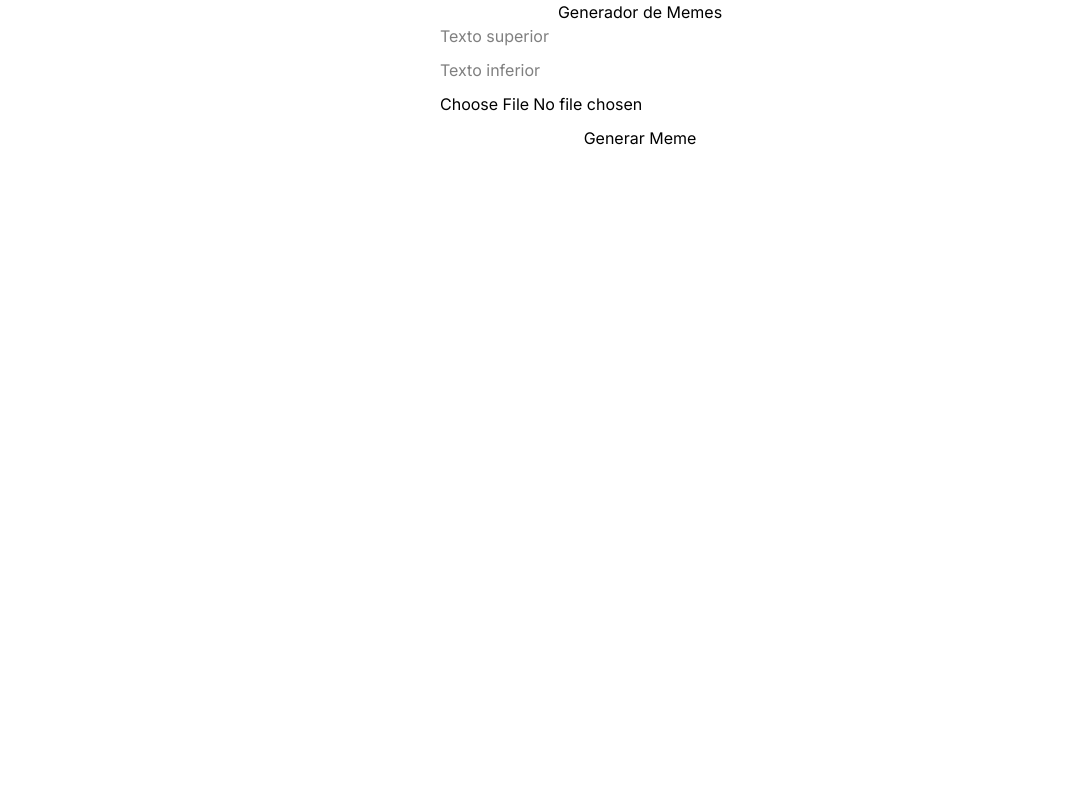
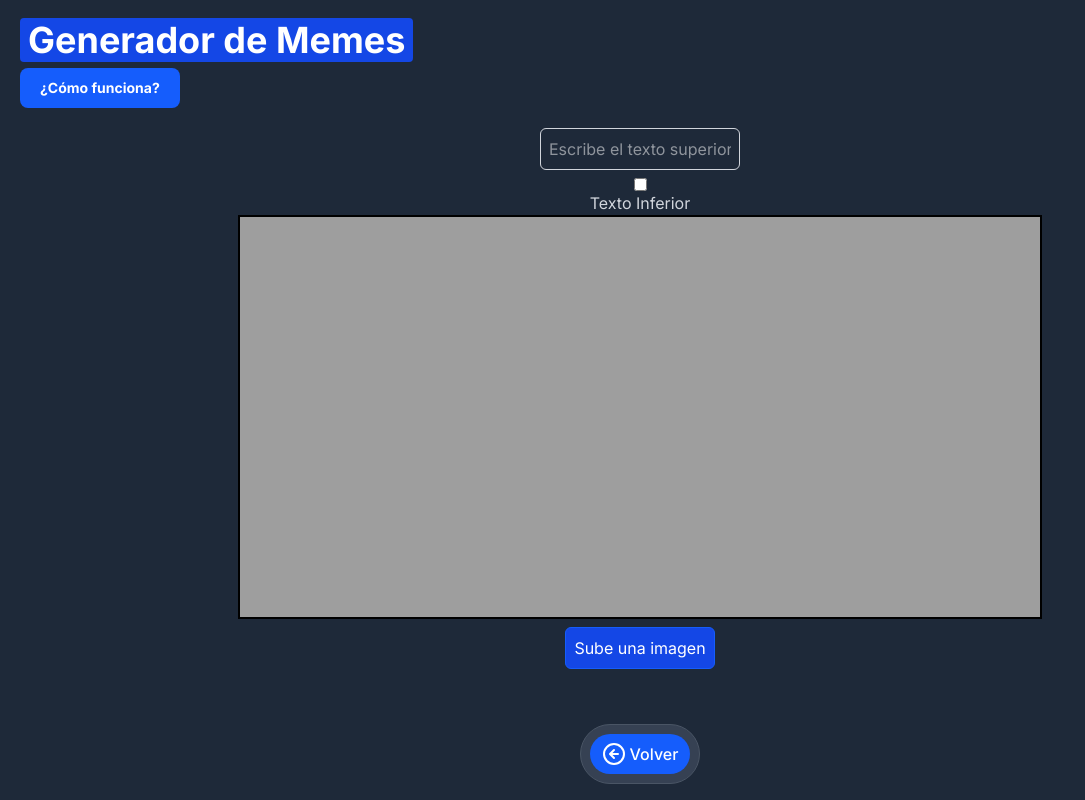
Before and after one commit to xWickz/proyectos-javascript, a Vue app: page /meme-generator in a window 1280 px wide. Shown: the whole page, without its empty margins (0-1085 px from the left). Built offline with nearby package versions, Linux system fonts and the light colour scheme.

Commit message:
memeGenerator first version

```diff
--- a/src/components/09_memeGenerator/memeGenerator.vue
+++ b/src/components/09_memeGenerator/memeGenerator.vue
@@ -1,116 +1,100 @@
 <template>
-  <div class="meme-generator">
-    <h2>Generador de Memes</h2>
-    <div class="meme-form">
-      <input v-model="topText" placeholder="Texto superior" />
-      <input v-model="bottomText" placeholder="Texto inferior" />
-      <input type="file" @change="onImageChange" accept="image/*" />
-      <button @click="generateMeme">Generar Meme</button>
-    </div>
-    <div v-if="memeUrl" class="meme-preview">
-      <div class="meme-image-wrapper">
-        <img :src="memeUrl" alt="Meme" ref="memeImage" />
-        <div class="meme-text top">{{ topText }}</div>
-        <div class="meme-text bottom">{{ bottomText }}</div>
+  <section class="bg-white dark:bg-gray-800 dark:text-white min-h-screen p-5">
+
+      <!-- Componente: Nombre del Proyecto, ¿Cómo funciona? -->
+      <ProjectTitle id="8" />
+      <ProjectInfo id="8" />
+
+      <div class="flex flex-col items-center mb-20">
+        <input type="text" placeholder="Escribe el texto superior" class="w-50 p-2 mb-2 border border-gray-300 rounded-md focus:outline-none focus:ring-2 focus:ring-blue-500" v-model="textoSuperior" maxlength="40"/>
+        <input type="text" placeholder="Escribe el texto inferior" class="w-50 p-2 mb-2 border border-gray-300 rounded-md focus:outline-none focus:ring-2 focus:ring-blue-500" v-model="textoInferior" maxlength="40" v-if="secondaryText"/>
+
+        <input type="checkbox" id="texto2" @click="toggleText"/>
+        <label for="texto2" class="text-gray-300"> Texto Inferior </label>
+
+        <canvas id="myCanvas" width="800" height="400" style="border:2px solid black;" ref="canvas">
+          Tu navegador no soporta canva.
+        </canvas>
+
+        <label for="files" class="w-auto p-2 mb-5 mt-2 border border-blue-600 bg-blue-700 hover:bg-blue-800 rounded-md focus:outline-none focus:ring-2 focus:ring-blue-500">Sube una imagen</label>
+        <input type="file" id="files" style="display:none;" accept="image/png, image/jpeg" @change="handleImageUpload"/>
+
       </div>
-      <button @click="downloadMeme">Descargar Meme</button>
-    </div>
-  </div>
+      <!-- Componente: Footer -->
+      <Footer />
+  </section>
 </template>
 
-<script>
-export default {
-  name: "MemeGenerator",
-  data() {
-    return {
-      topText: "",
-      bottomText: "",
-      image: null,
-      memeUrl: null,
-    };
-  },
-  methods: {
-    onImageChange(e) {
-      const file = e.target.files[0];
-      if (file) {
-        this.image = file;
-        this.memeUrl = URL.createObjectURL(file);
-      }
-    },
-    generateMeme() {
-      // El meme se genera visualmente, para descargar se renderiza en canvas
-    },
-    downloadMeme() {
-      const img = this.$refs.memeImage;
-      const canvas = document.createElement('canvas');
-      const ctx = canvas.getContext('2d');
-      canvas.width = img.naturalWidth;
-      canvas.height = img.naturalHeight;
-      ctx.drawImage(img, 0, 0);
-      // Texto superior
-      ctx.font = `${canvas.width / 10}px Impact`;
-      ctx.fillStyle = 'white';
-      ctx.strokeStyle = 'black';
-      ctx.textAlign = 'center';
-      ctx.lineWidth = 4;
-      ctx.textBaseline = 'top';
-      ctx.strokeText(this.topText, canvas.width / 2, 10);
-      ctx.fillText(this.topText, canvas.width / 2, 10);
-      // Texto inferior
-      ctx.textBaseline = 'bottom';
-      ctx.strokeText(this.bottomText, canvas.width / 2, canvas.height - 10);
-      ctx.fillText(this.bottomText, canvas.width / 2, canvas.height - 10);
-      const link = document.createElement('a');
-      link.download = 'meme.png';
-      link.href = canvas.toDataURL();
-      link.click();
-    },
-  },
-};
+<script setup>
+import { ref, onMounted, watch } from 'vue';
+
+// Import Utils
+import ProjectTitle from '../common/ProjectTitle.vue';
+import ProjectInfo from '../common/ProjectInfo.vue';
+import Footer from '../common/Footer.vue';
+
+const textoSuperior = ref('');
+const textoInferior = ref('');
+const canvas = ref(null);
+const imageSrc = ref("https://cdn.mos.cms.futurecdn.net/KHQb3Ny62YxXnCEon4mm43.jpg"); // URL de la imagen del meme
+
+function handleImageUpload(event) {
+  const file = event.target.files[0];
+  if (!file) return;
+  const reader = new FileReader();
+
+  reader.onload = e => {
+    imageSrc.value = e.target.result;
+    drawCanvas();
+  }
+
+  reader.readAsDataURL(file); // Leer el archivo como URL de datos
+
+}
+
+function drawCanvas() {
+  const c = canvas.value;
+  if (!c) return;
+
+  const ctx = c.getContext("2d");
+  ctx.clearRect(0, 0, c.width, c.height); // Limpiar el canvas
+
+  const imagen = new Image();
+  imagen.src = imageSrc.value;
+  imagen.onload = function() {
+    ctx.drawImage(imagen, 0, 0, c.width, c.height); // Dibujar la imagen
+    ctx.font = `${Math.floor(c.height / 10)}px Impact`;
+    ctx.strokeStyle = "black"; // Color del borde del texto
+    ctx.lineWidth = 5; // Ancho del borde del texto
+    ctx.fillStyle = "white"; // Color del texto
+
+    ctx.textAlign = "center"; // Alinear el texto al centro
+
+    ctx.textBaseline = "top"; // Alinear el texto desde la parte superior
+    ctx.strokeText(textoSuperior.value, c.width / 2, 20); // Dibujar el borde del texto
+    ctx.fillText(textoSuperior.value, c.width / 2, 20); // Dibujar el texto
+
+    ctx.textBaseline = "bottom"; // Alinear el texto desde la parte inferior
+    ctx.strokeText(textoInferior.value, c.width / 2, c.height - 20); // Dibujar el borde del texto
+    ctx.fillText(textoInferior.value, c.width / 2, c.height - 20); // Dibujar el texto
+  };
+
+}
+
+const secondaryText = ref(false); // Variable para mostrar/ocultar el segundo texto
+
+function toggleText() {
+  secondaryText.value = !secondaryText.value; // Cambiar el estado del segundo texto
+  if (!secondaryText.value) {
+    textoInferior.value = ''; // Limpiar el texto inferior si se oculta
+  }
+}
+
+onMounted(() => {
+  drawCanvas();
+});
+
+
+watch([textoSuperior, textoInferior, imageSrc], drawCanvas);
+
 </script>
-
-<style scoped>
-.meme-generator {
-  max-width: 400px;
-  margin: 0 auto;
-  text-align: center;
-}
-.meme-form {
-  display: flex;
-  flex-direction: column;
-  gap: 10px;
-  margin-bottom: 20px;
-}
-.meme-preview {
-  position: relative;
-}
-.meme-image-wrapper {
-  position: relative;
-  display: inline-block;
-}
-.meme-image-wrapper img {
-  max-width: 100%;
-  display: block;
-}
-.meme-text {
-  position: absolute;
-  left: 50%;
-  width: 90%;
-  color: white;
-  font-family: Impact, Arial, sans-serif;
-  font-size: 2em;
-  text-shadow: 2px 2px 4px #000;
-  text-align: center;
-  pointer-events: none;
-  user-select: none;
-  padding: 0 5%;
-}
-.meme-text.top {
-  top: 10px;
-  transform: translateX(-50%);
-}
-.meme-text.bottom {
-  bottom: 10px;
-  transform: translateX(-50%);
-}
-</style>
--- a/src/data/proyectos.js
+++ b/src/data/proyectos.js
@@ -62,6 +62,14 @@ const proyectos = [
         imagen: "buscadorPeliculas.webp",
         url: "buscador-peliculas",
         funcionamiento: "Este proyecto es un poco más complicado ya que tiene un uso de API, en este caso usamos la API de OMDB, la cuál es gratuita y fácil de usar. Aquí utilizamos funciones como Fetch() para obtener los datos de la API y luego mostrarlos en pantalla."
+    },
+    {
+        nombre: "Generador de Memes",
+        nivel: "Intermedio",
+        descripcion: "Proyecto donde tu subes tus imagenes de plantillas y haces tus memes! Hecho con Canva",
+        imagen: "",
+        url: "generador-memes",
+        funcionamiento: "Proyecto realizado con canva."
     }
 ];
 
```
Also changed, not shown: src/components/09_memeGenerator/plan.txt (deleted).
